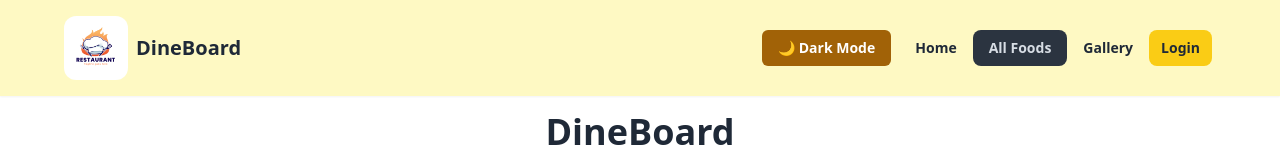
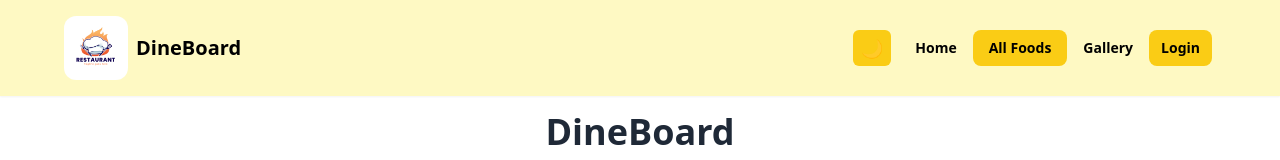
Before and after one commit to Asif-Abdullah01/DineBoard-client-side, a React (Vite) app: page /foods in a window 1280 px wide. Shown: the top 160 px of the page. Built offline with nearby package versions, Linux system fonts and the light colour scheme; no server answers.

Commit message:
subscribe box added

```diff
--- a/src/components/Navbar.jsx
+++ b/src/components/Navbar.jsx
@@ -23,26 +23,26 @@ const Navbar = () => {
             <div className='flex-1'>
                 <Link to='/' className='flex gap-2 items-center'>
                     <img className='w-auto h-16 rounded-xl' src={logo} alt='' />
-                    <span className='font-bold text-xl'>DineBoard</span>
+                    <span className='font-bold text-xl text-black'>DineBoard</span>
                 </Link>
             </div>
             <div className='flex-none'>
                 <ul className='menu md:menu-horizontal px-1 space-y-1 md:space-y-0'>
                     <li className="mr-2"> <ThemeToggle /> </li>
                     <li>
-                        <NavLink className={'font-bold'} to='/'>Home</NavLink>
+                        <NavLink className={'font-bold text-black'} to='/'>Home</NavLink>
                     </li>
                     <li>
-                        <NavLink className={'font-bold'} to='/foods'>All Foods</NavLink>
+                        <NavLink className={'font-bold text-black'} to='/foods'>All Foods</NavLink>
                     </li>
                     <li>
-                        <NavLink className={'font-bold'} to='/gallery'>Gallery</NavLink>
+                        <NavLink className={'font-bold text-black'} to='/gallery'>Gallery</NavLink>
                     </li>
 
                     {
-                        user ? <><button onClick={handleSignOut} className="py-2 px-3 bg-yellow-400 rounded-lg font-bold">Logout</button></> : <>
+                        user ? <><button onClick={handleSignOut} className="py-2 px-3 bg-yellow-400 rounded-lg font-bold text-black">Logout</button></> : <>
                             <Link to={'/login'}>
-                                <button className="py-2 px-3 bg-yellow-400 rounded-lg font-bold">Login</button>
+                                <button className="py-2 px-3 bg-yellow-400 rounded-lg font-bold text-black">Login</button>
                             </Link>
                         </>
                     }
--- a/src/components/ThemeToggle.jsx
+++ b/src/components/ThemeToggle.jsx
@@ -15,10 +15,10 @@ const ThemeToggle = () => {
   return (
     <button
       onClick={toggleTheme}
-      className="px-4 py-2 rounded-md font-semibold transition duration-300
-                 bg-yellow-700 text-white hover:opacity-90"
+      className="px-2 py-1 rounded-md font-semibold transition duration-300
+                 bg-yellow-400 text-black hover:opacity-90 text-lg"
     >
-      {theme === 'light' ? '🌙 Dark Mode' : '☀️ Light Mode'}
+      {theme === 'light' ? '🌙' : '☀️'}
     </button>
   );
 };
--- a/src/index.css
+++ b/src/index.css
@@ -1,3 +1,8 @@
 @tailwind base;
 @tailwind components;
 @tailwind utilities;
+
+.active {
+    color: black !important;
+    background-color: #FACC15 !important;
+}
```
